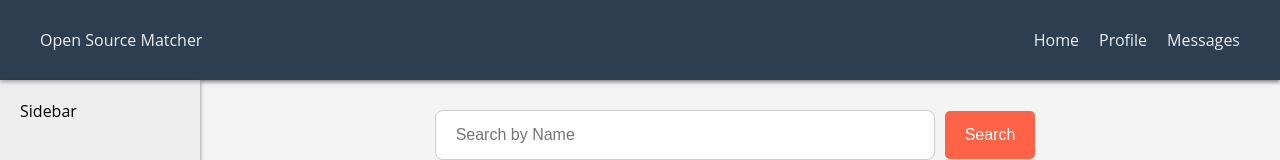
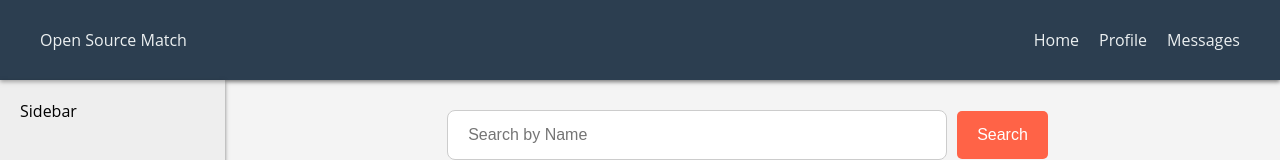
Before and after one commit to OpenSourceMatching/OpenSourceMatching, a Next.js app: page / in a window 1280 px wide. Shown: the top 160 px of the page. Built offline with nearby package versions, Linux system fonts and the light colour scheme; no server answers.

Commit message:
modify nav and sidebar

```diff
--- a/src/components/Navbar.tsx
+++ b/src/components/Navbar.tsx
@@ -15,14 +15,17 @@ const NavContainer = styled.header`
   box-shadow: 0 2px 4px rgba(0, 0, 0, 0.5);
 `;
 const NavItem = styled.span`
-  margin: 0 10px
+  margin: 0 10px;
+  &:hover {
+    color: tomato
+  }
 `;
 const Navbar = () => {
 
   return (
     <>
       <NavContainer>
-        <Link href="./"><NavItem>Open Source Matcher</NavItem></Link>
+        <Link href="./"><NavItem>Open Source Match</NavItem></Link>
         <div>
           <Link href="./"><NavItem>Home</NavItem></Link>
           <Link href="./profile"><NavItem>Profile</NavItem></Link>
--- a/src/components/Sidebar.tsx
+++ b/src/components/Sidebar.tsx
@@ -9,7 +9,7 @@ const SidebarStyle = styled.aside`
   background-color: rgba(227, 227, 227, 0.391);
   box-shadow: 0 2px 4px rgba(0, 0, 0, 0.5);
   flex-shrink: 0;
-  width: 200px;
+  width: 225px;
   padding: 20px;
   display: flex;
   flex-direction: column;
```
